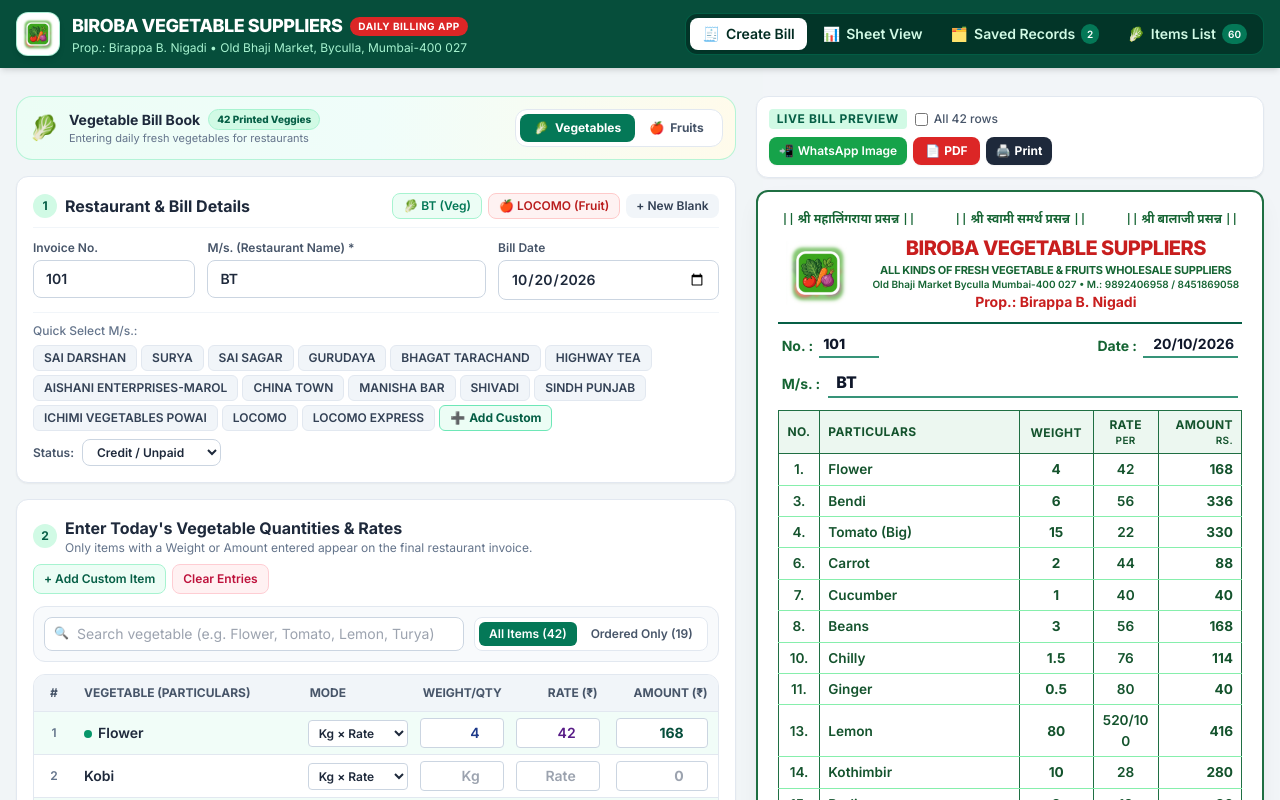
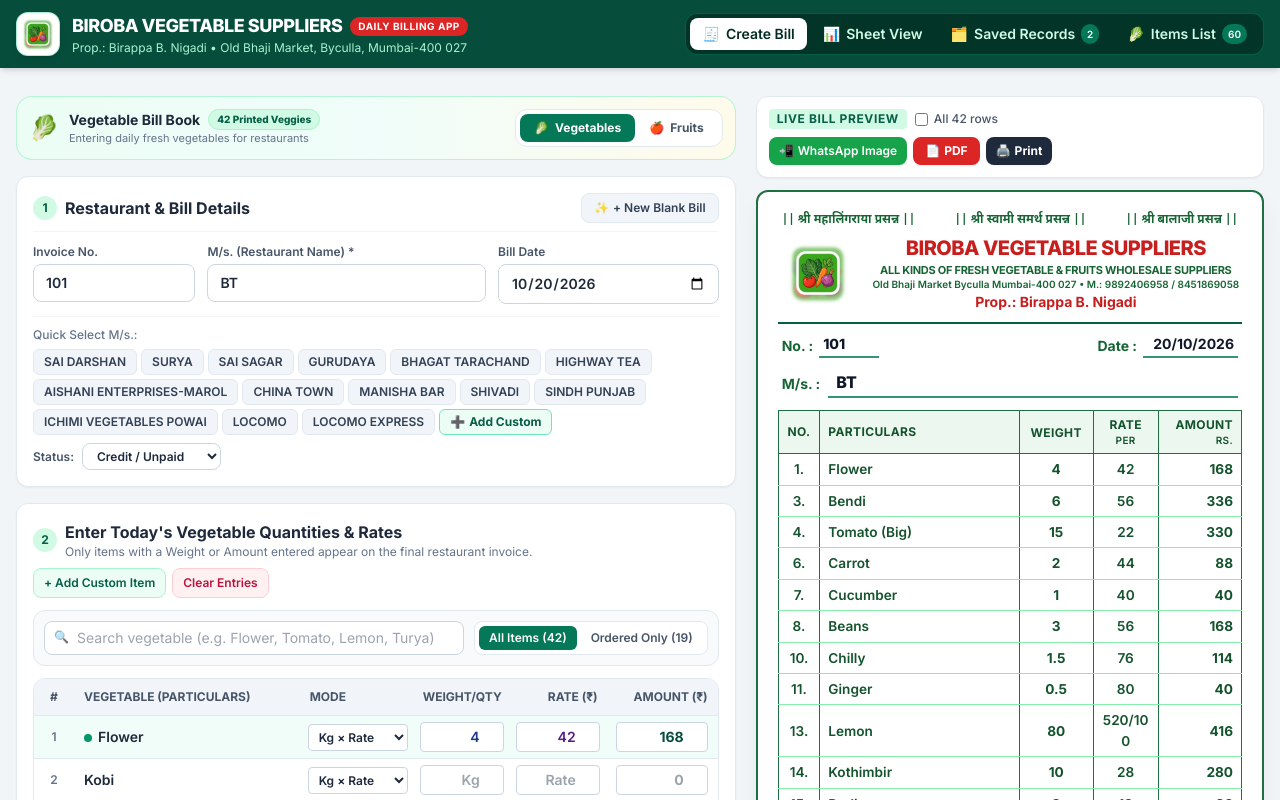
Before and after one commit to sushhh05/Business, a React (Vite) app: page /#invoice in a window 1280 px wide. Shown: the top 800 px of the page. Built offline with nearby package versions, Linux system fonts and the light colour scheme; the HTML template or start-up script is replaced by a standard one.

Commit message:
ui: remove BT veg and LOCOMO fruit sample buttons from BillEntry header

```diff
--- a/src/components/BillEntry.jsx
+++ b/src/components/BillEntry.jsx
@@ -274,31 +274,14 @@ export default function BillEntry({
                 <span className="w-6 h-6 rounded-full bg-emerald-100 text-emerald-800 font-bold text-xs flex items-center justify-center">1</span>
                 <h2 className="font-bold text-slate-800 text-sm sm:text-base">Restaurant &amp; Bill Details</h2>
               </div>
-              <div className="flex items-center gap-1.5 flex-wrap">
-                <button
-                  type="button"
-                  onClick={onLoadSampleBill}
-                  className="text-xs font-semibold text-emerald-700 hover:text-emerald-900 bg-emerald-50 hover:bg-emerald-100 px-2.5 py-1 rounded-lg border border-emerald-200 transition"
-                  title="Load sample vegetable invoice for BT"
-                >
-                  🥬 BT (Veg)
-                </button>
-                {onLoadFruitSampleBill && (
-                  <button
-                    type="button"
-                    onClick={onLoadFruitSampleBill}
-                    className="text-xs font-semibold text-red-700 hover:text-red-900 bg-red-50 hover:bg-red-100 px-2.5 py-1 rounded-lg border border-red-200 transition"
-                    title="Load sample fruit invoice for LOCOMO"
-                  >
-                    🍎 LOCOMO (Fruit)
-                  </button>
-                )}
+              <div className="flex items-center gap-1.5">
                 <button
                   type="button"
                   onClick={onNewBlankBill}
-                  className="text-xs font-semibold text-slate-700 hover:text-slate-900 bg-slate-100 hover:bg-slate-200 px-2.5 py-1 rounded-lg transition"
+                  className="text-xs font-semibold text-slate-700 hover:text-slate-900 bg-slate-100 hover:bg-slate-200 px-3 py-1.5 rounded-lg border border-slate-200 transition flex items-center gap-1 shadow-2xs"
                 >
-                  + New Blank
+                  <span>✨</span>
+                  <span>+ New Blank Bill</span>
                 </button>
               </div>
             </div>
```
